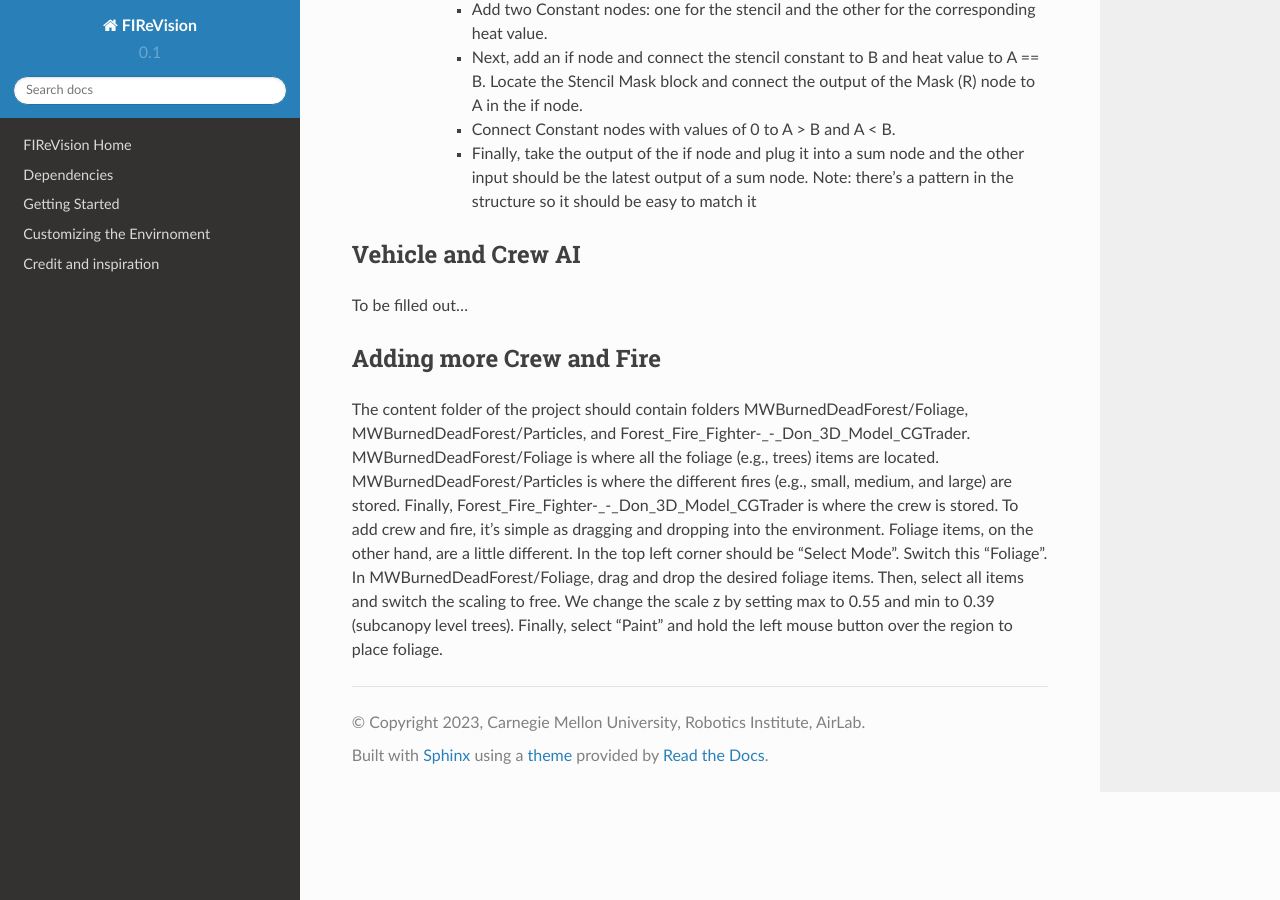
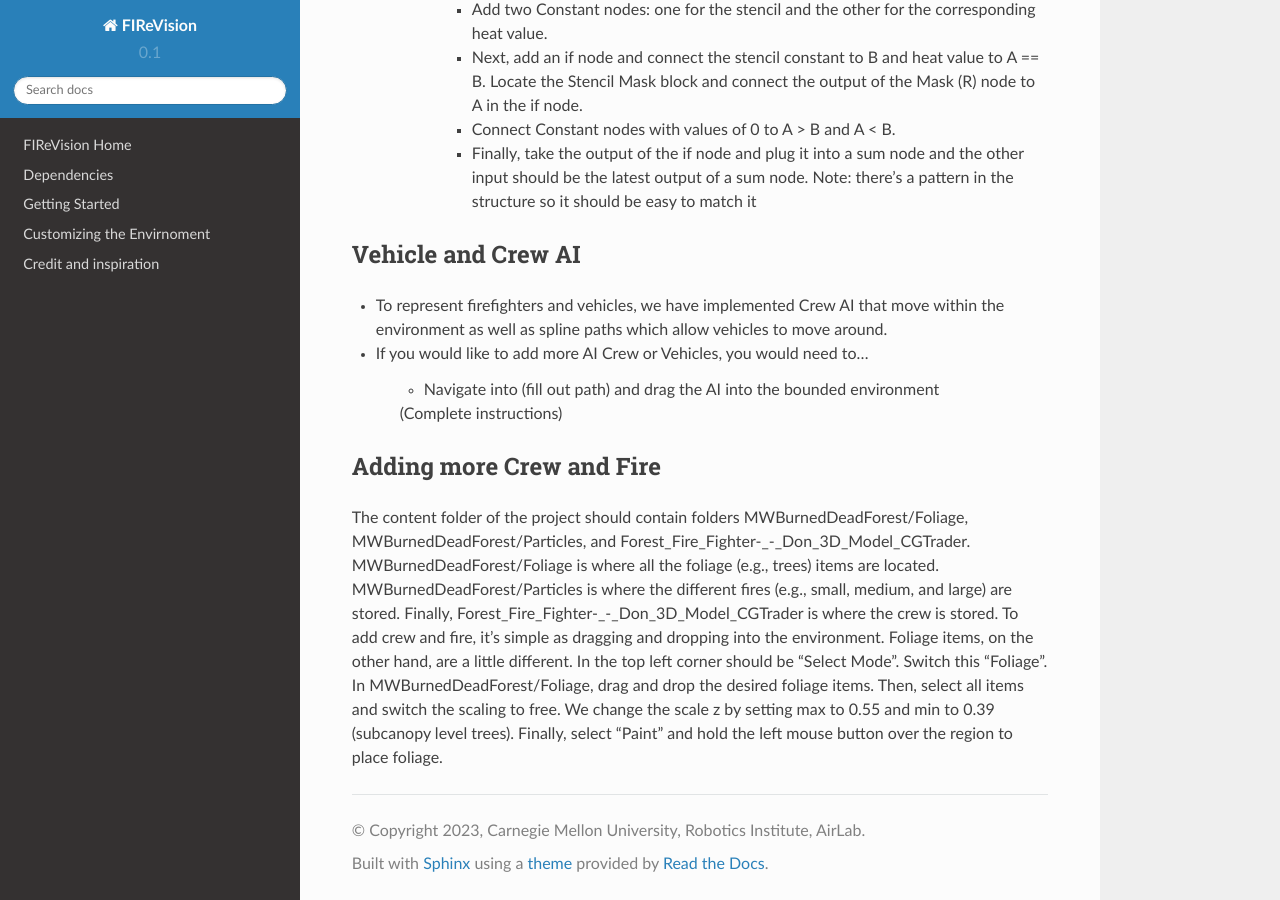
Before and after one commit to castacks/firevision_sim, a Sphinx documentation site: the page built from docs/development.rst, in a window 1280 px wide and 900 px high, scrolled down 1879 px. Built offline with Sphinx 7.4.7 and the Read the Docs theme 2.0.0, drawn with Linux system fonts in a browser that asks for light colours; pages that are not in the unit, such as notebooks, are missing from menus.

Commit message:
Update development.rst
Updating Vehicles and AI

```diff
--- a/docs/development.rst
+++ b/docs/development.rst
@@ -57,7 +57,11 @@ Post Process Thermal Imaging Material
 
 Vehicle and Crew AI
 -----
-To be filled out...
+- To represent firefighters and vehicles, we have implemented Crew AI that move within the environment as well as spline paths which allow vehicles to move around.
+- If you would like to add more AI Crew or Vehicles, you would need to...
+
+    - Navigate into (fill out path) and drag the AI into the bounded environment
+    (Complete instructions)
 
 Adding more Crew and Fire
 -----
```
